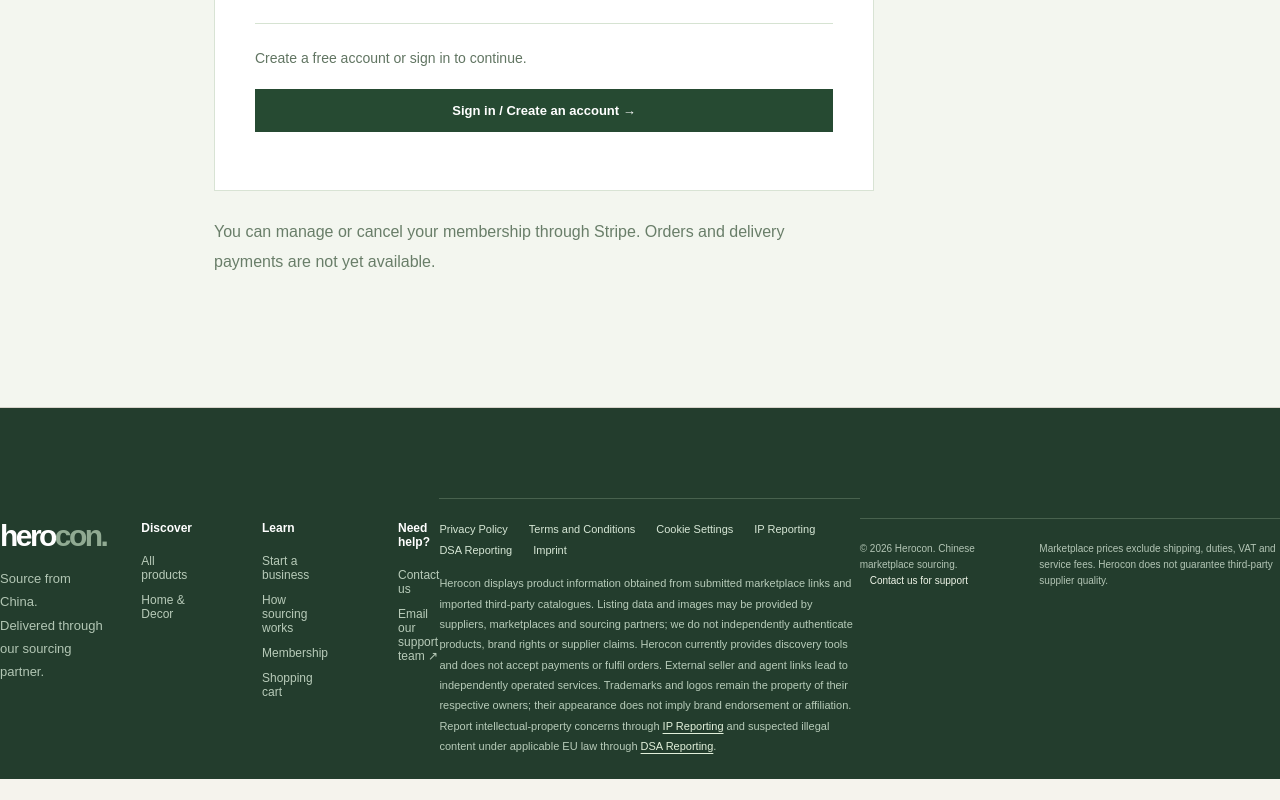
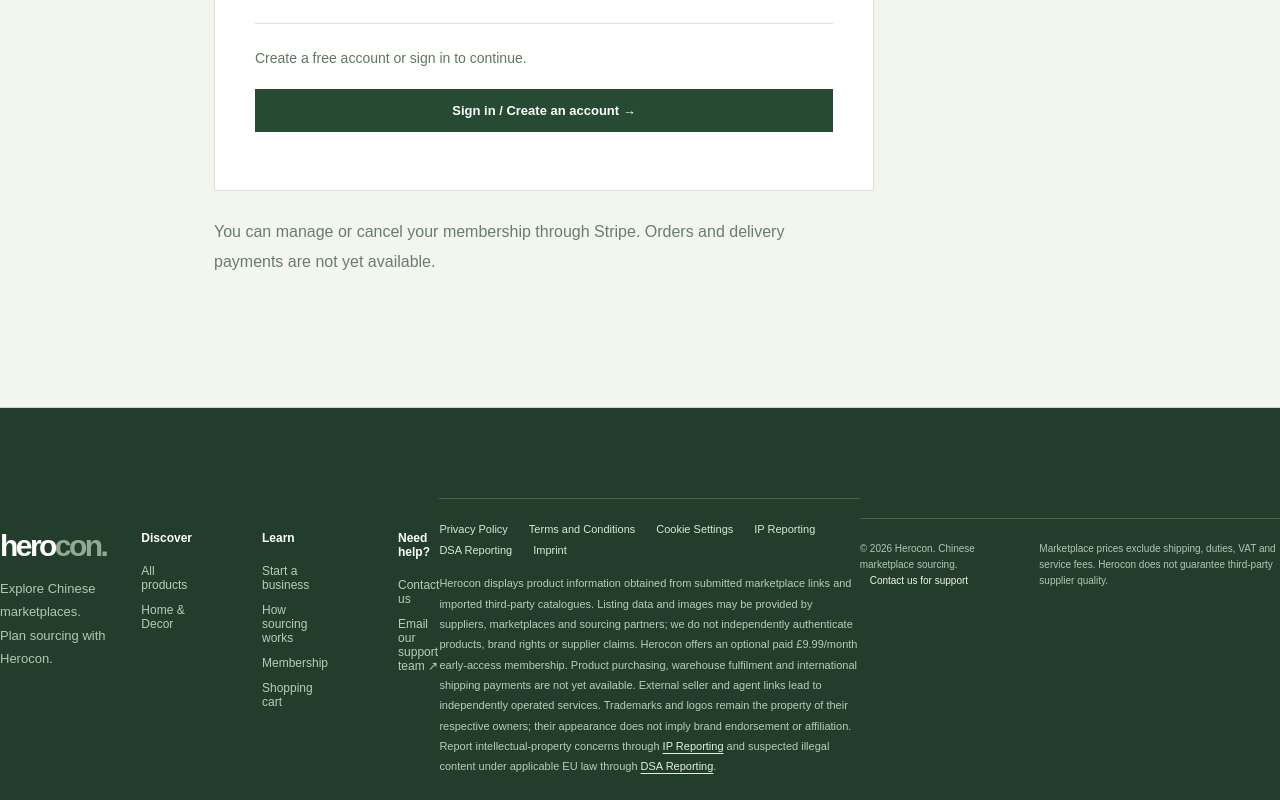
Before and after one commit to aminabdul339-byte/herocon, a Next.js app: page /membership/activate in a window 1280 px wide. Shown: the part 725-1525 px from the top of the page. Before the commit the page ends 1504 px from the top, so only its background shows below. Built offline with nearby package versions, Linux system fonts and the light colour scheme; no server answers.

Commit message:
Correct site-wide account and legal copy to distinguish active membership from unavailable product payments

```diff
--- a/components/Footer.tsx
+++ b/components/Footer.tsx
@@ -3,7 +3,7 @@ const SUPPORT="aminabdul339@outlook.com";
 export default function Footer(){
  return <footer className="sc-footer">
   <div className="sc-footer-top">
-   <div className="hc-footer-identity"><Link className="sc-footer-brand" href="/">hero<span>con.</span></Link><p>Source from China.<br/>Delivered through our sourcing partner.</p></div>
+   <div className="hc-footer-identity"><Link className="sc-footer-brand" href="/">hero<span>con.</span></Link><p>Explore Chinese marketplaces.<br/>Plan sourcing with Herocon.</p></div>
    <div className="sc-footer-links">
     <div><strong>Discover</strong><Link href="/search">All products</Link><Link href="/search?category=Home%20%26%20Decor">Home &amp; Decor</Link></div>
     <div><strong>Learn</strong><Link href="/start-a-business">Start a business</Link><Link href="/how-it-works">How sourcing works</Link><Link href="/membership">Membership</Link><Link href="/cart">Shopping cart</Link></div>
@@ -19,7 +19,7 @@ export default function Footer(){
     <Link href="/dsa">DSA Reporting</Link>
     <Link href="/imprint">Imprint</Link>
    </nav>
-   <p className="hc-footer-disclosure">Herocon displays product information obtained from submitted marketplace links and imported third-party catalogues. Listing data and images may be provided by suppliers, marketplaces and sourcing partners; we do not independently authenticate products, brand rights or supplier claims. Herocon currently provides discovery tools and does not accept payments or fulfil orders. External seller and agent links lead to independently operated services. Trademarks and logos remain the property of their respective owners; their appearance does not imply brand endorsement or affiliation. Report intellectual-property concerns through <Link href="/ip">IP Reporting</Link> and suspected illegal content under applicable EU law through <Link href="/dsa">DSA Reporting</Link>.</p>
+   <p className="hc-footer-disclosure">Herocon displays product information obtained from submitted marketplace links and imported third-party catalogues. Listing data and images may be provided by suppliers, marketplaces and sourcing partners; we do not independently authenticate products, brand rights or supplier claims. Herocon offers an optional paid £9.99/month early-access membership. Product purchasing, warehouse fulfilment and international shipping payments are not yet available. External seller and agent links lead to independently operated services. Trademarks and logos remain the property of their respective owners; their appearance does not imply brand endorsement or affiliation. Report intellectual-property concerns through <Link href="/ip">IP Reporting</Link> and suspected illegal content under applicable EU law through <Link href="/dsa">DSA Reporting</Link>.</p>
   </div>
   <div className="sc-footer-bottom">
    <span>© {new Date().getFullYear()} Herocon. Chinese marketplace sourcing. <Link className="hc-footer-bottom-contact" href="/contact">Contact us for support</Link></span>
```
